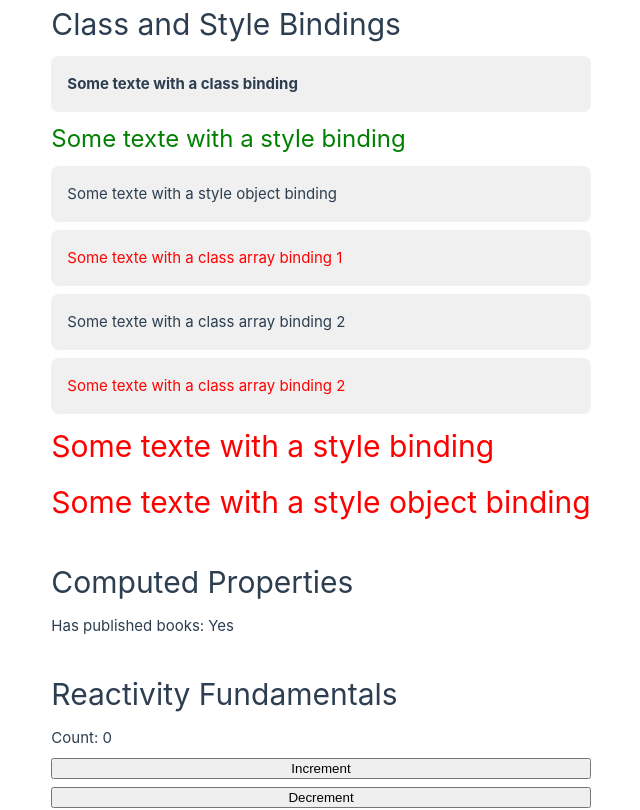
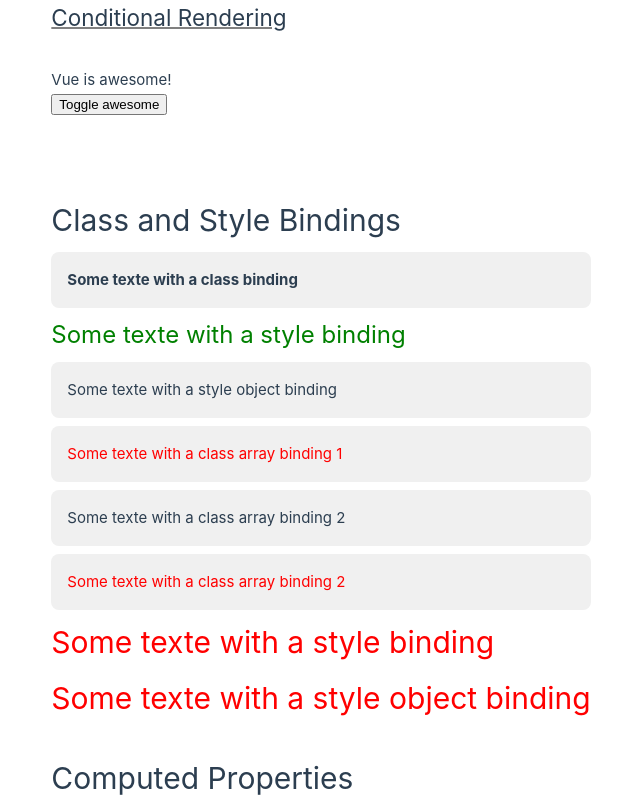
Before and after one commit to Gary11777/vue-project-4, a Vue app: page / in a window 1280 px wide. Shown: the top 810 px of the page, without its empty margins (319-959 px from the left). Built offline with nearby package versions, Linux system fonts and the light colour scheme; the HTML template or start-up script is replaced by a standard one.

Commit message:
Conditional Rendering

```diff
--- a/src/App.vue
+++ b/src/App.vue
@@ -4,6 +4,7 @@ import CounterSummary from '@/components/CounterSummary.vue'
 import ReactivityFundamentals from '@/components/ReactivityFundamentals.vue'
 import ComputedProperties from '@/components/ComputedProperties.vue'
 import ClassStyleBindings from '@/components/ClassStyleBindings.vue'
+import ConditionalRendering from '@/components/ConditionalRendering.vue'
 import { ref } from 'vue'
 
 //Data
@@ -33,6 +34,7 @@ const resetAllCounts = () => {
 <template>
 
   <!-- Components -->
+  <ConditionalRendering />
   <ClassStyleBindings />
   <ComputedProperties />
   <ReactivityFundamentals />
@@ -67,10 +69,29 @@ const resetAllCounts = () => {
   grid-column: 1 / -1;
   margin-bottom: 2rem;
 }
+:deep(.underline) {
+  text-decoration: underline;
+  text-decoration-color: gray;
+  text-decoration-thickness: 2px;
+  text-decoration-style: solid;
+}
 .breed-list {
   display: flex;
   flex-direction: column;
   gap: 1rem;
   grid-column: 1 / -1;
 }
+.demo-container {
+  display: flex;
+  flex-direction: column;
+  gap: 0.5rem;
+  grid-column: 1 / -1;
+}
+.container {
+  display: flex;
+  flex-direction: column;
+  gap: 2rem;
+  grid-column: 1 / -1;
+  margin-bottom: 5rem;
+}
 </style>
--- /dev/null
+++ b/src/components/ConditionalRendering.vue
@@ -0,0 +1,23 @@
+<script setup>
+import { ref } from 'vue'
+
+const awesome = ref(true)
+</script>
+
+<template>
+
+    <section class="container">
+        <header class="page-header">
+            <h1 class="underline">Conditional Rendering</h1>
+        </header>
+
+        <div class="demo-container">
+            <p v-if="awesome">Vue is awesome!</p>
+            <p v-else>Vue is not awesome.</p>
+            <button @click="awesome = !awesome">
+                Toggle awesome
+            </button>
+        </div>
+    </section>
+
+</template>
```
